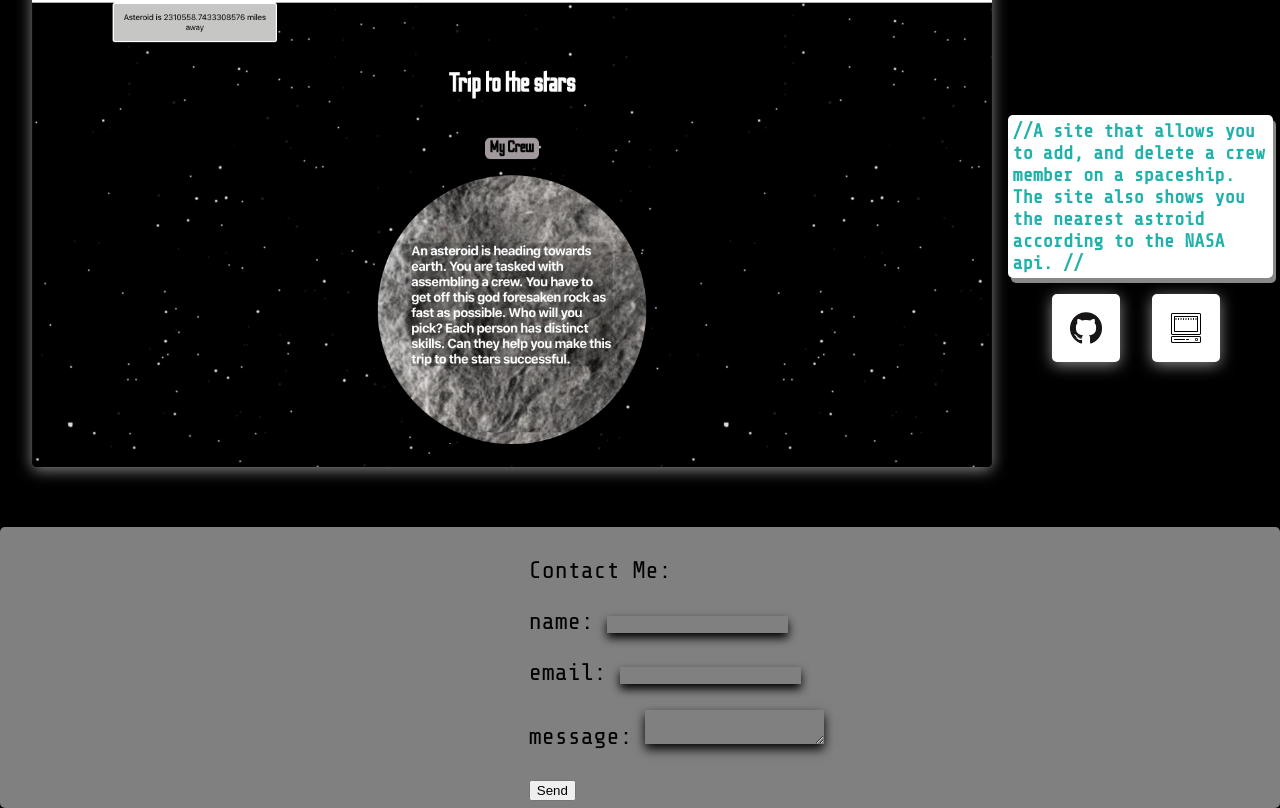
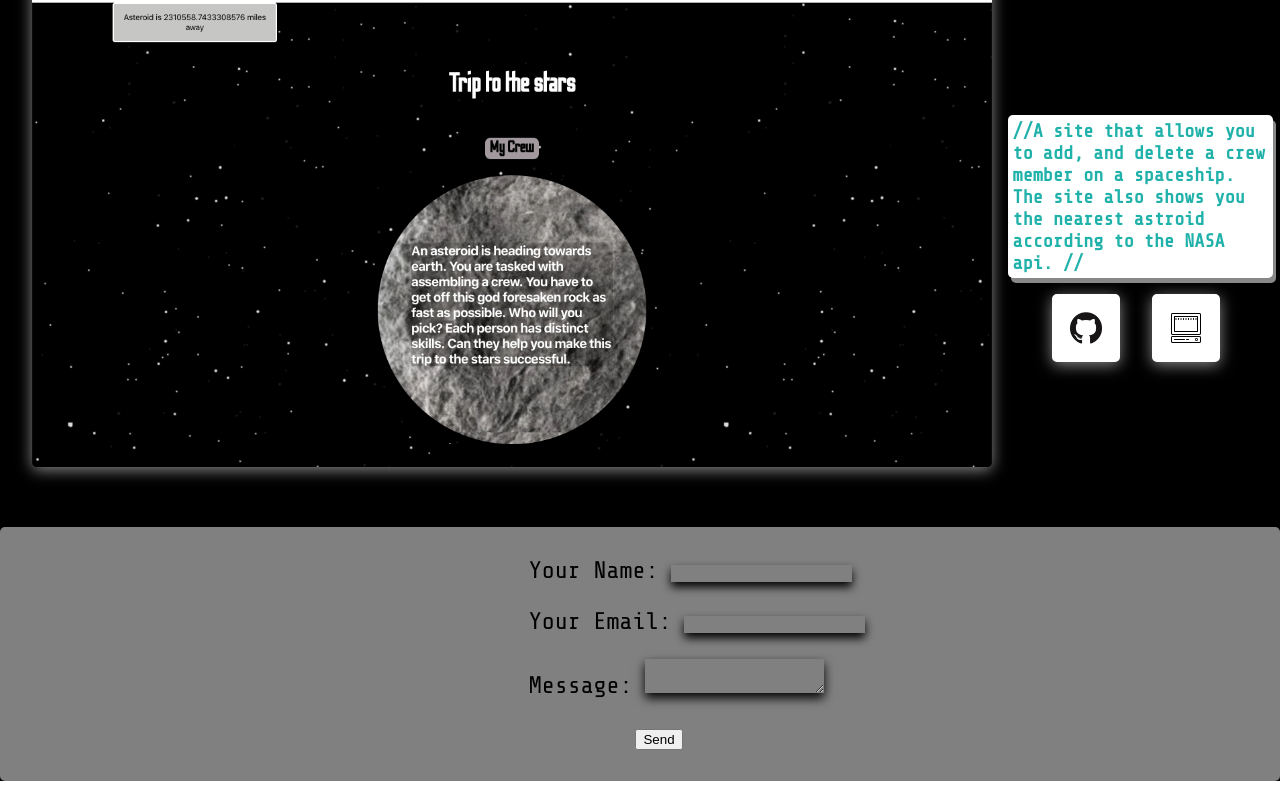
Before and after one commit to jimernest90/james-portfolio, a React (Create React App) app: page / in a window 1280 px wide. Shown: the part 5245-6053 px from the top of the page. After the commit the page ends 6026 px from the top, so only its background shows below. Built offline with nearby package versions, Linux system fonts and the light colour scheme.

Commit message:
fixing form

```diff
--- a/src/shared/Footer.jsx
+++ b/src/shared/Footer.jsx
@@ -1,18 +1,59 @@
 import React from 'react'
 import '../styles/Footer.css'
 
-const Footer = () => {
+const encode = (data) => {
+  return Object.keys(data)
+      .map(key => encodeURIComponent(key) + "=" + encodeURIComponent(data[key]))
+      .join("&");
+}
+
+class Footer extends React.Component {
+  constructor(props) {
+    super(props);
+    this.state = { name: "", email: "", message: "" };
+  }
+
+  handleSubmit = e => {
+    fetch("/", {
+      method: "POST",
+      headers: { "Content-Type": "application/x-www-form-urlencoded" },
+      body: encode({ "form-name": "contact", ...this.state })
+    })
+      .then(() => alert("Success!"))
+      .catch(error => alert(error));
+
+    e.preventDefault();
+  };
+
+  handleChange = e => this.setState({ [e.target.name]: e.target.value });
+
+  render() {
+    const { name, email, message } = this.state;
     return (
-        <div className='footer'>
-    <form name="contact" method="POST" data-netlify="true">
-    <p>Contact Me:</p>
-    <p><label> name: <input type="text" name="name" /> </label></p>
-    <p><label> email: <input type="email" name="email" /></label></p>
-    <p><label> message: <textarea name="message"></textarea></label></p>
-    <button type="submit">Send</button>
-</form>
-    </div>
-                                )
-                            }
+    <div className='footer'>
+      <form onSubmit={this.handleSubmit}>
+        <p>
+          <label>
+            Your Name: <input type="text" name="name" value={name} onChange={this.handleChange} />
+          </label>
+        </p>
+        <p>
+          <label>
+            Your Email: <input type="email" name="email" value={email} onChange={this.handleChange} />
+          </label>
+        </p>
+        <p>
+          <label>
+            Message: <textarea name="message" value={message} onChange={this.handleChange} />
+          </label>
+        </p>
+        <p>
+          <button type="submit">Send</button>
+        </p>
+      </form>
+      </div>
+    );
+  }
+}
 
 export default Footer;
--- a/src/styles/Footer.css
+++ b/src/styles/Footer.css
@@ -11,6 +11,9 @@
 form{
     width: 15em;
     margin: auto;
+}
+form button{
+    margin-left: 8em;
 }
 .footer input{
     background-color: gray;
```
